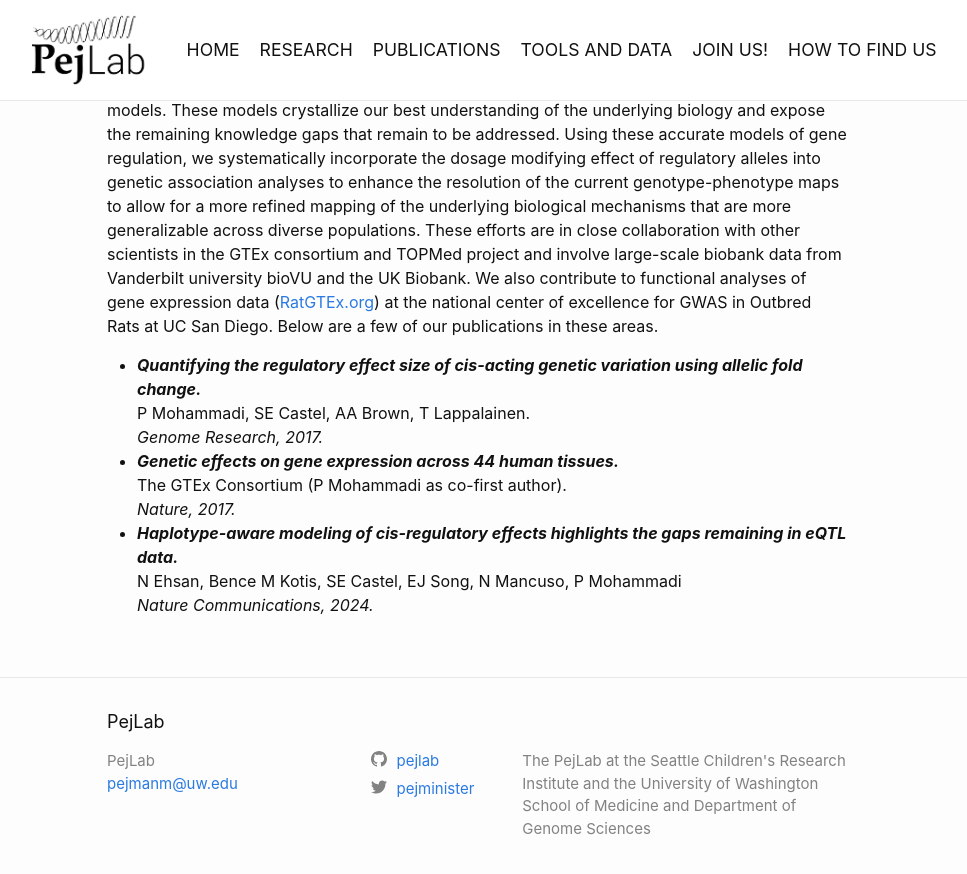
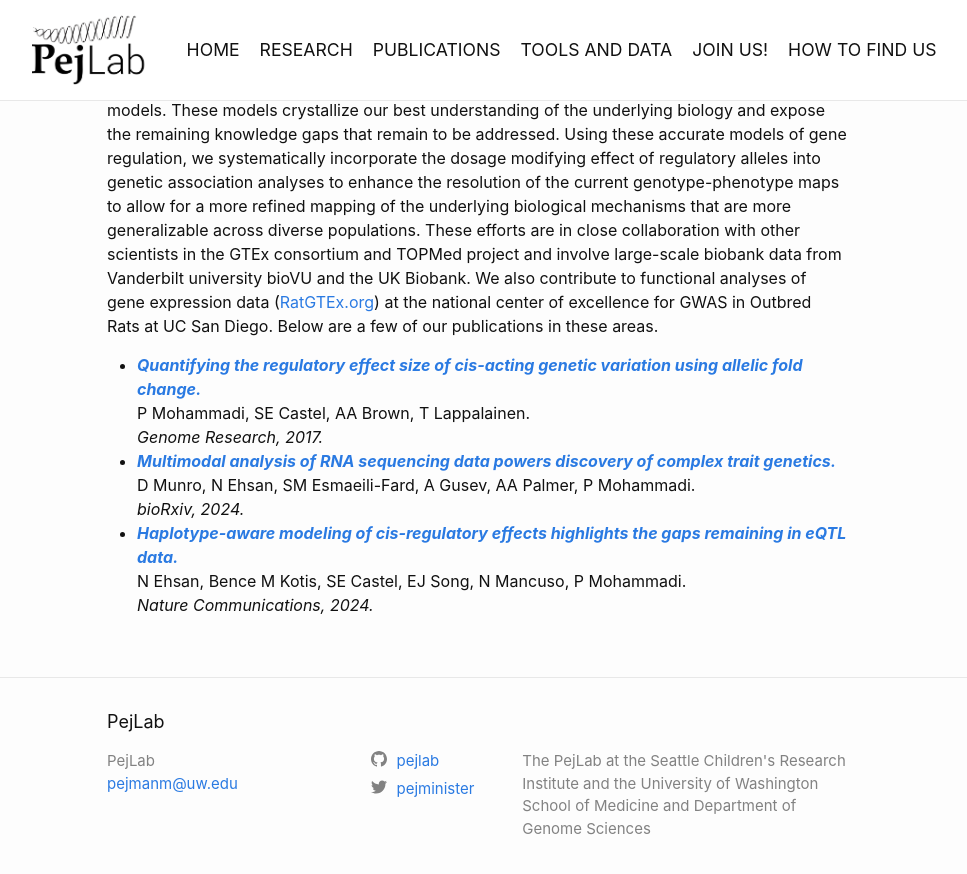
Before and after one commit to PejLab/pejlab.github.io, a Jekyll site: the page built from research.md, in a window 1280 px wide and 900 px high, scrolled down 2122 px. Shown: the top 874 px of the window, without its empty margins (163-1130 px from the left). Built offline with Jekyll 4.4.1, drawn with Linux system fonts in a browser that asks for light colours.

Commit message:
Update research page publications

```diff
--- a/research.md
+++ b/research.md
@@ -12,10 +12,10 @@ We have a long-standing interest in building statistical methods that systematic
 
 We develop new methods that allow for using transcriptome data to increase diagnostic yield for rare disease patients. These include devising appropriate statistical tests for identifying regulatory aberrant genes and developing mathematical models for identifying the most appropriate tissues for transcriptome profiling in each patient. These efforts are in close collaboration with scientists and clinicians at Neuromuscular and Neurogenetic Disorders of Childhood Section at the NIH, Rady Children’s Institute for Genomic Medicine, and the center for Undiagnosed Disease Network in Stanford university. Below are two of our publications in this area.
 
-- ***Transcriptomic signatures across human tissues identify functional rare genetic variation.***<br>
+- [***Transcriptomic signatures across human tissues identify functional rare genetic variation.***](https://www.science.org/doi/10.1126/science.aaz5900)<br>
 N Ferraro, B Strober, J Einson, NS Abell, F Aguet, ..., P Mohammadi†, S Montgomery†, A Battle†.<br>
 *Science, 2020.*
-- ***Genetic regulatory variation in populations informs transcriptome analysis in rare disease.***<br>
+- [***Genetic regulatory variation in populations informs transcriptome analysis in rare disease.***](https://www.science.org/doi/10.1126/science.aay0256)<br>
 P Mohammadi†, S Castel, B Cummings, J Einson, C Sousa, ..., T Lappalainen†.<br>
 *Science, 2019.*
 
@@ -25,12 +25,12 @@ P Mohammadi†, S Castel, B Cummings, J Einson, C Sousa, ..., T Lappalainen†.<
 
 We develop mechanistic models of genetic variation in gene regulation to distill scattered pieces of accumulated knowledge about trends in functional genomic data into unifying theoretical models. These models crystallize our best understanding of the underlying biology and expose the remaining knowledge gaps that remain to be addressed. Using these accurate models of gene regulation, we systematically incorporate the dosage modifying effect of regulatory alleles into genetic association analyses to enhance the resolution of the current genotype-phenotype maps to allow for a more refined mapping of the underlying biological mechanisms that are more generalizable across diverse populations. These efforts are in close collaboration with other scientists in the GTEx consortium and TOPMed project and involve large-scale biobank data from Vanderbilt university bioVU and the UK Biobank. We also contribute to functional analyses of gene expression data ([RatGTEx.org](https://ratgtex.org/)) at the national center of excellence for GWAS in Outbred Rats at UC San Diego. Below are a few of our publications in these areas.
 
-- ***Quantifying the regulatory effect size of cis-acting genetic variation using allelic fold change.***<br>
+- [***Quantifying the regulatory effect size of cis-acting genetic variation using allelic fold change.***](https://genome.cshlp.org/content/27/11/1872.long)<br>
 P Mohammadi, SE Castel, AA Brown, T Lappalainen.<br>
 *Genome Research, 2017.*
-- ***Genetic effects on gene expression across 44 human tissues.***<br>
-The GTEx Consortium (P Mohammadi as co-first author).<br>
-*Nature, 2017.*
-- ***Haplotype-aware modeling of cis-regulatory effects highlights the gaps remaining in eQTL data.***<br>
-N Ehsan, Bence M Kotis, SE Castel, EJ Song, N Mancuso, P Mohammadi<br>
+- [***Multimodal analysis of RNA sequencing data powers discovery of complex trait genetics.***](https://www.biorxiv.org/content/10.1101/2024.05.14.594051v1)<br>
+D Munro, N Ehsan, SM Esmaeili-Fard, A Gusev, AA Palmer, P Mohammadi.<br>
+*bioRxiv, 2024.*
+- [***Haplotype-aware modeling of cis-regulatory effects highlights the gaps remaining in eQTL data.***](https://www.nature.com/articles/s41467-024-44710-8)<br>
+N Ehsan, Bence M Kotis, SE Castel, EJ Song, N Mancuso, P Mohammadi.<br>
 *Nature Communications, 2024.*
```
